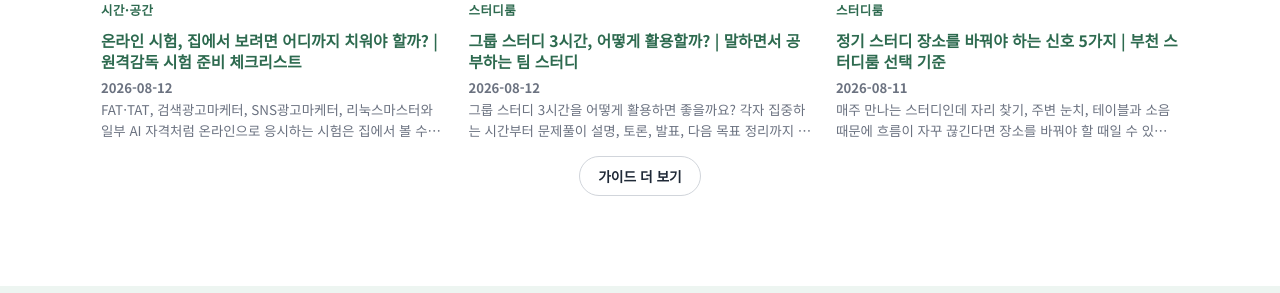
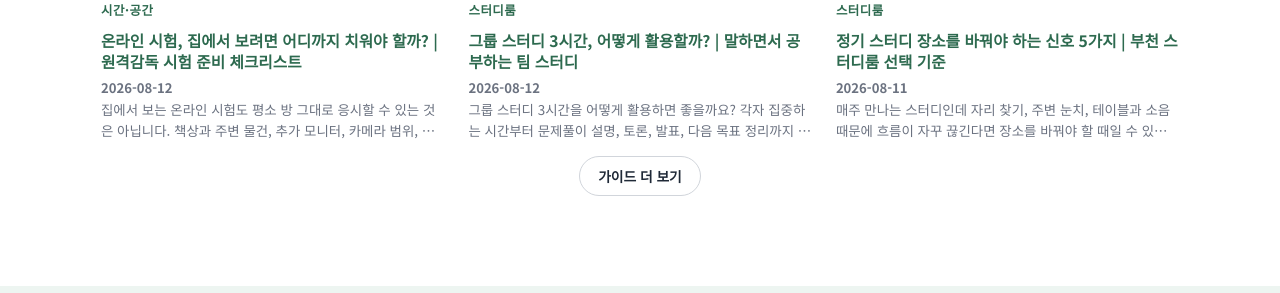
Before and after one commit to bareunspace/blog, a Jekyll site: the page built from index.html, in a window 1280 px wide and 900 px high, scrolled down 3542 px. Shown: the part 161-454 px from the top of the window. Built offline with Jekyll 4.4.1, drawn with Linux system fonts in a browser that asks for light colours; some of the changed lines change nothing that is shown.

Commit message:
Polish online exam home setup guide

```diff
--- a/_posts/2026-08-13-online-exam-home-setup.md
+++ b/_posts/2026-08-13-online-exam-home-setup.md
@@ -1,14 +1,14 @@
 ---
 layout: default
 title: 온라인 시험, 집에서 보려면 어디까지 치워야 할까? | 원격감독 시험 준비 체크리스트
-description: FAT·TAT, 검색광고마케터, SNS광고마케터, 리눅스마스터와 일부 AI 자격처럼 온라인으로 응시하는 시험은 집에서 볼 수 있지만 책상과 주변 공간, 장비, 가족 동선까지 준비해야 할 수 있습니다. 원격감독 시험 전 확인할 항목을 정리했습니다.
+description: 집에서 보는 온라인 시험도 평소 방 그대로 응시할 수 있는 것은 아닙니다. 책상과 주변 물건, 추가 모니터, 카메라 범위, 가족 동선까지 확인해야 할 수 있어 원격감독 시험 전에 무엇을 정리하고 준비해야 하는지 정리했습니다.
 category: 시간·공간
 hub_series: time-space
 hub_section: problem
 hub_label: 온라인 시험
 hub_kicker: 집을 시험장처럼 만들어야 하는 날
 hub_title: 온라인 시험, 집에서 보려면 어디까지 치워야 할까?
-hub_description: 집에서 응시할 수 있는 온라인 시험도 시험 전 환경점검과 주변 정리가 필요할 수 있습니다. 시험 당일 당황하지 않도록 집에서 준비할 것과 대체 공간 선택 기준을 정리했습니다.
+hub_description: 집에서 응시할 수 있는 온라인 시험도 환경점검과 주변 정리가 필요할 수 있습니다. 시험 한 번 때문에 방을 크게 정리해야 할 때 무엇부터 확인해야 하는지 정리했습니다.
 hub_tags:
   - 온라인 시험
   - 원격감독
@@ -35,7 +35,7 @@
   <div class="section-inner">
     <p class="section-label">Online Exam Setup Guide</p>
     <h1 class="section-title">온라인 시험,<br />집에서 보려면 어디까지 치워야 할까?</h1>
-    <p class="section-desc">온라인 시험은 집에서 볼 수 있으니 편할 것 같지만, 막상 시험 안내를 확인하면 이야기가 달라질 수 있습니다. 책상 위 물건을 정리하고, 카메라에 보이는 주변을 확인하고, 가족이나 룸메이트가 들어오지 않도록 해야 하는 등 <strong>평소 생활하던 방을 몇 시간 동안 시험장처럼 바꿔야 할 수 있기 때문입니다.</strong></p>
+    <p class="section-desc"><strong>“집에서 볼 수 있다”와 “평소 쓰던 방 그대로 시험을 볼 수 있다”는 다른 이야기입니다.</strong> 온라인 감독 시험은 책상 위 물건을 치우고, 카메라에 보이는 주변을 확인하고, 추가 모니터나 전자기기를 정리하고, 가족이나 룸메이트의 출입까지 조정해야 할 수 있습니다. 시험 한 번 때문에 방을 꽤 크게 정리해야 하는 이유입니다.</p>
     <div class="hero-btns">
       <a href="#quick-answer" class="btn-primary">시험 전 체크할 것 보기</a>
       <a href="#home-exams" class="btn-outline">집에서 보는 시험 예시</a>
@@ -49,7 +49,7 @@
   <div class="section-inner">
     <figure class="article-hero-visual">
       <img class="article-hero-full" src="/images/online-exam-home-setup.webp" alt="온라인 감독 시험을 앞두고 책상과 주변을 정리하며 노트북과 스마트폰을 준비하는 모습" loading="eager" />
-      <figcaption>온라인 시험은 집에서 볼 수 있다는 점은 편하지만, 실제 응시 전에는 평소 생활공간을 시험환경에 맞게 정리해야 할 수 있습니다.</figcaption>
+      <figcaption>온라인 시험은 집에서 볼 수 있어도 평소 생활하던 방을 그대로 사용할 수 있는지는 별개의 문제입니다. 시험 규정에 따라 책상과 주변 환경을 다시 준비해야 할 수 있습니다.</figcaption>
     </figure>
   </div>
 </section>
@@ -57,12 +57,12 @@
 <section id="quick-answer" class="guide-summary-section">
   <div class="section-inner">
     <p class="section-label">Quick Answer</p>
-    <h2 class="section-title">집에서 시험을 본다고<br />노트북만 켜면 되는 것은 아닙니다</h2>
-    <p class="section-desc">온라인 감독 시험은 시험별로 응시환경 규정이 다릅니다. <strong>책상과 주변 물건, 다른 모니터와 전자기기, 카메라 촬영 범위, 다른 사람의 출입 가능성</strong> 등을 확인해야 할 수 있습니다.</p>
+    <h2 class="section-title">집에서 볼 수 있어도,<br />평소 방 그대로는 안 될 수 있습니다</h2>
+    <p class="section-desc">온라인 감독 시험은 종목마다 응시환경 규정이 다릅니다. <strong>책상과 주변 물건, 다른 모니터와 전자기기, 카메라 촬영 범위, 다른 사람의 출입 가능성</strong> 등을 시험 전에 확인해야 할 수 있습니다. 먼저 본인이 응시하는 회차의 공식 안내를 확인한 뒤 필요한 만큼만 정리하는 것이 가장 정확합니다.</p>
     <div class="guide-summary-grid">
       <article class="guide-summary-card"><span>01</span><h3>책상 주변 정리</h3><p>시험에서 허용하지 않는 책, 메모, 전자기기 등이 주변에 없는지 확인합니다.</p></article>
-      <article class="guide-summary-card"><span>02</span><h3>생활공간 정리</h3><p>카메라로 주변 환경을 확인하는 시험이라면 책상뿐 아니라 카메라에 잡히는 범위도 신경 써야 할 수 있습니다.</p></article>
-      <article class="guide-summary-card"><span>03</span><h3>사람과 동선 통제</h3><p>시험 중 가족이나 룸메이트가 들어오지 않도록 미리 알리고 환경을 만들어야 합니다.</p></article>
+      <article class="guide-summary-card"><span>02</span><h3>카메라 범위 확인</h3><p>웹캠이나 스마트폰으로 주변 환경을 확인하는 시험이라면 화면에 잡히는 범위도 미리 살펴봅니다.</p></article>
+      <article class="guide-summary-card"><span>03</span><h3>생활 동선 통제</h3><p>시험 중 가족이나 룸메이트가 들어오지 않도록 시험시간과 준비시간을 미리 공유합니다.</p></article>
     </div>
   </div>
 </section>
@@ -88,35 +88,35 @@
 
     <div class="guide-summary-grid">
       <article class="guide-summary-card"><span>회계</span><h3>FAT 1·2급 / TAT 1·2급</h3><p>한국공인회계사회 AT자격시험은 2026년 FAT·TAT 시험을 비대면 방식으로 운영하고 있으며, 시험 전 사전테스트와 시험 당일 신분확인·환경점검 절차를 안내하고 있습니다.</p></article>
-      <article class="guide-summary-card"><span>IT</span><h3>리눅스마스터 2급 1차</h3><p>KAIT의 온라인 비대면 시험 대상 종목입니다. 2026년부터 웹캠과 스마트폰 카메라를 활용한 감독 방식이 적용되고 있습니다.</p></article>
+      <article class="guide-summary-card"><span>IT</span><h3>리눅스마스터 2급 1차</h3><p>KAIT의 온라인 비대면 시험 대상 종목입니다. 온라인 시험에서는 응시 장비와 감독 환경을 사전에 확인해야 합니다.</p></article>
       <article class="guide-summary-card"><span>마케팅</span><h3>검색광고마케터·SNS광고마케터 1급</h3><p>2026년 정기검정이 비대면 방식으로 안내되어 있습니다. 온라인 시험 환경과 장비 조건을 사전에 확인해야 합니다.</p></article>
     </div>
 
     <div class="guide-summary-grid" style="margin-top: 1rem;">
       <article class="guide-summary-card"><span>AI</span><h3>AI활용능력 프롬프트엔지니어</h3><p>1급·2급이 KAIT 온라인 비대면 시험 대상에 포함되어 있습니다.</p></article>
-      <article class="guide-summary-card"><span>AI</span><h3>AI활용능력 프로그래밍</h3><p>1급·2급이 온라인 비대면 시험 대상에 포함되어 있으며 웹캠과 스마트폰 카메라 준비가 안내됩니다.</p></article>
+      <article class="guide-summary-card"><span>AI</span><h3>AI활용능력 프로그래밍</h3><p>1급·2급이 온라인 비대면 시험 대상에 포함되어 있으며 시험별 장비 조건을 확인해야 합니다.</p></article>
       <article class="guide-summary-card"><span>AI</span><h3>AI활용능력 서비스기획 2급</h3><p>온라인 비대면 시험 대상 종목으로 안내되어 있습니다.</p></article>
     </div>
 
-    <p>예를 들어 KAIT의 일부 온라인 시험 안내에서는 <strong>PC 또는 노트북 1대, 마이크 기능이 있는 웹캠, 스마트폰 카메라</strong> 등을 준비하도록 하고, 응시장소로 1인 1실이 가능한 자택·기숙사·회사 회의실 등을 안내합니다.</p>
+    <p>예를 들어 KAIT의 일부 온라인 시험 안내에서는 <strong>PC 또는 노트북, 웹캠·마이크, 스마트폰 카메라</strong> 등을 준비하도록 하고, 1인 1실이 가능한 자택·기숙사·회사 회의실 등에서 응시하도록 안내합니다.</p>
     <p><strong>중요:</strong> 위 목록은 현재 확인되는 대표 사례입니다. 종목별 시험 방식과 세부 환경 조건은 바뀔 수 있으므로 접수 후 받은 수험자 안내와 공식 공지를 반드시 다시 확인하세요.</p>
   </div>
 </section>
 
 <section id="cleanup">
   <div class="section-inner">
-    <h2 class="section-title">집에서 온라인 시험을 보려면<br />왜 주변까지 정리해야 할까?</h2>
-    <p>집은 원래 생활을 위한 공간입니다. 책상에는 책과 메모지가 있고, 옆에는 태블릿이나 두 번째 모니터가 있을 수 있습니다. 가족의 물건이 놓여 있을 수도 있고 시험 도중 누군가 문을 열고 들어오는 일도 평소에는 특별한 문제가 아닙니다.</p>
+    <h2 class="section-title">시험 한 번인데,<br />왜 방 정리가 커질 수 있을까?</h2>
+    <p>집은 원래 생활을 위한 공간입니다. 책상에는 책과 메모지가 있고, 옆에는 태블릿이나 두 번째 모니터가 있을 수 있습니다. 가족의 물건이 놓여 있거나 시험 도중 누군가 문을 열고 들어오는 일도 평소에는 특별한 문제가 아닙니다.</p>
     <p>하지만 원격감독 시험에서는 이런 평범한 생활환경이 확인 대상이 될 수 있습니다.</p>
-    <p>일부 온라인 시험은 듀얼모니터 사용을 제한하고, 응시자가 혼자 있는 공간을 요구하며, 웹캠과 스마트폰 카메라를 이용해 응시자와 주변 환경을 감독합니다.</p>
-    <p>따라서 시험 당일에는 단순히 책상 한쪽만 비우는 것이 아니라 <strong>카메라에 보이는 범위와 시험 중 일어날 수 있는 생활 동선까지 함께 생각해야 할 수 있습니다.</strong></p>
-    <p>사람에 따라서는 결국 온라인 시험 한 번 때문에 방을 꽤 크게 정리하는 느낌을 받을 수도 있습니다.</p>
+    <p>일부 온라인 시험은 추가 모니터 사용을 제한하고, 응시자가 혼자 있는 공간을 요구하거나, 웹캠과 스마트폰 카메라를 이용해 응시자와 주변 환경을 감독합니다.</p>
+    <p>그래서 책상 한쪽만 치우려다가 <strong>카메라에 보이는 범위, 주변 전자기기, 문 주변과 가족 동선까지 손보게 되는 경우</strong>가 생길 수 있습니다.</p>
+    <p>시험마다 필요한 정리 범위는 다르지만, 응시자 입장에서는 온라인 시험 한 번을 위해 <strong>사실상 작은 대청소를 하는 것처럼 느껴질 수 있는 이유</strong>입니다.</p>
   </div>
 </section>
 
 <section id="checklist">
   <div class="section-inner">
-    <h2 class="section-title">시험 전, 집에서 먼저 확인할 것</h2>
+    <h2 class="section-title">대청소 전에,<br />시험 규정부터 보고 이것만 확인하세요</h2>
     <div class="about-principle-grid">
       <article class="about-principle-item" data-step="01"><h3>책상 위 자료</h3><p>책, 노트, 포스트잇, 메모 등 시험에서 허용하지 않을 수 있는 자료가 놓여 있지 않은지 확인합니다.</p></article>
       <article class="about-principle-item" data-step="02"><h3>두 번째 모니터</h3><p>듀얼모니터나 추가 화면을 제한하는 시험이라면 연결된 모니터와 장비를 규정에 맞게 정리합니다.</p></article>
@@ -125,7 +125,7 @@
       <article class="about-principle-item" data-step="05"><h3>주변 물건</h3><p>시험기관의 환경점검이 있다면 주변에 있는 불필요한 물건을 미리 치워두는 편이 편합니다.</p></article>
       <article class="about-principle-item" data-step="06"><h3>문과 출입 동선</h3><p>시험 중 다른 사람이 들어오지 않도록 방 문과 가족의 이동 동선을 미리 확인합니다.</p></article>
     </div>
-    <p>중요한 건 무조건 방을 비우는 것이 아닙니다. <strong>본인이 응시하는 시험에서 요구하는 환경만큼 정확하게 준비하는 것</strong>입니다.</p>
+    <p><strong>방을 무조건 텅 비울 필요는 없습니다.</strong> 먼저 시험 규정을 읽고, 본인이 응시하는 시험에서 요구하는 범위만 정확하게 준비하는 것이 핵심입니다.</p>
   </div>
 </section>
 
@@ -134,17 +134,17 @@
     <h2 class="section-title">물건보다 더 어려운 건<br />집 안의 생활을 멈추는 일일 수 있습니다</h2>
     <p>책상은 미리 정리할 수 있습니다. 하지만 시험시간 동안 가족의 생활까지 완전히 통제하는 건 생각보다 어려울 수 있습니다.</p>
     <div class="guide-summary-grid">
-      <article class="guide-summary-card"><span>가족</span><h3>문을 열고 들어오는 상황</h3><p>시험시간과 준비시간을 미리 알려 방에 들어오지 않도록 해야 할 수 있습니다.</p></article>
-      <article class="guide-summary-card"><span>생활</span><h3>TV·통화·청소 소리</h3><p>시험 중 집중을 방해할 수 있는 생활소음이 예상된다면 시간대를 함께 조정해야 합니다.</p></article>
-      <article class="guide-summary-card"><span>변수</span><h3>반려동물·초인종·택배</h3><p>평소에는 작은 일이지만 시험 중에는 신경 쓰이는 변수가 될 수 있습니다.</p></article>
+      <article class="guide-summary-card"><span>가족</span><h3>문을 열고 들어오는 상황</h3><p>시험시간뿐 아니라 환경점검과 준비시간까지 미리 알려 방에 들어오지 않도록 조정합니다.</p></article>
+      <article class="guide-summary-card"><span>생활</span><h3>TV·통화·청소 소리</h3><p>시험 중 집중을 방해할 수 있는 생활소음이 예상된다면 시험시간과 겹치지 않도록 미리 조율합니다.</p></article>
+      <article class="guide-summary-card"><span>변수</span><h3>반려동물·초인종·택배</h3><p>평소에는 작은 일이지만 시험 중에는 예상하지 못한 방해가 될 수 있습니다.</p></article>
     </div>
-    <p>혼자 사는 사람이라면 비교적 간단할 수 있지만, 가족이나 룸메이트와 함께 사는 경우에는 <strong>시험시간 몇 시간 동안 집 전체의 생활 패턴을 조정해야 하는 상황</strong>도 생길 수 있습니다.</p>
+    <p>혼자 사는 사람이라면 비교적 간단할 수 있지만, 가족이나 룸메이트와 함께 사는 경우에는 <strong>시험 몇 시간 때문에 방 하나가 아니라 집 안의 생활 패턴까지 조정해야 하는 상황</strong>이 생길 수 있습니다.</p>
   </div>
 </section>
 
 <section id="equipment">
   <div class="section-inner">
-    <h2 class="section-title">청소가 끝나도<br />장비 점검이 남아 있습니다</h2>
+    <h2 class="section-title">방을 치웠다면<br />이제 장비와 인터넷을 확인할 차례입니다</h2>
     <p>온라인 시험에서는 공간만 준비하면 끝나는 것이 아닙니다. 시험에 따라 PC 또는 노트북, 웹캠, 마이크, 스마트폰 등이 필요할 수 있으며 안정적인 인터넷 환경도 확인해야 합니다.</p>
     <div class="about-principle-grid">
       <article class="about-principle-item"><h3>노트북·PC</h3><p>시험 프로그램과 브라우저 요구사항을 확인합니다.</p></article>
@@ -158,10 +158,9 @@
 <section id="alternative">
   <div class="section-inner">
     <p class="section-label">Alternative</p>
-    <h2 class="section-title">시험 한 번 때문에 집을 크게 정리해야 한다면?</h2>
-    <p>집에서 시험을 볼 수 있고 환경을 쉽게 만들 수 있다면 굳이 다른 장소를 이용할 필요는 없습니다.</p>
-    <p>하지만 시험 때문에 책상과 주변을 크게 정리해야 하고, 가족에게 몇 시간 동안 생활 동선을 바꿔달라고 해야 하고, 시험 중 출입이나 소음까지 계속 걱정해야 한다면 다른 선택도 생각해볼 수 있습니다.</p>
-    <p><strong>시험에 필요한 몇 시간만 독립된 공간을 확보하는 방식</strong>입니다.</p>
+    <h2 class="section-title">시험보다 방 정리가 더 부담스럽다면?</h2>
+    <p>집에서 시험 환경을 쉽게 만들 수 있다면 굳이 다른 장소를 이용할 이유는 없습니다.</p>
+    <p>하지만 시험 한 번 때문에 책상과 주변을 크게 정리하고, 가족에게 몇 시간 동안 생활 동선을 바꿔달라고 하고, 시험 중 출입이나 생활소음까지 계속 걱정해야 한다면 <strong>시험에 필요한 시간만 독립된 공간을 확보하는 방법</strong>도 비교해볼 수 있습니다.</p>
     <p>이 경우에도 아무 공간이나 예약하면 되는 것은 아닙니다. 본인이 응시하는 시험의 규정을 먼저 확인하고 실제 공간이 그 조건에 맞는지를 비교해야 합니다.</p>
     <ul>
       <li>예약한 시간 동안 공간을 단독으로 사용할 수 있는가</li>
@@ -177,14 +176,14 @@
 <section id="bareunjari">
   <div class="section-inner">
     <p class="section-label">Protected Personal Time</p>
-    <h2 class="section-title">부천·신중동에서<br />시험시간 동안 개인 공간이 필요하다면</h2>
+    <h2 class="section-title">부천·신중동에서<br />시험 몇 시간만 개인 공간이 필요하다면</h2>
     <p>바른자리는 예약한 시간 동안 한 팀이 사용하는 프라이빗 공간대여 서비스입니다.</p>
     <p>온라인 시험 한 번 때문에 집을 크게 정리하거나 시험시간 동안 가족의 생활까지 조정하는 것이 어렵다면, 필요한 시간 동안 사용할 외부 공간을 검토할 수 있습니다.</p>
     <p>다만 바른자리가 모든 온라인 시험의 응시환경을 충족한다고 일괄적으로 안내할 수는 없습니다. <strong>반드시 본인이 응시하는 시험의 공식 규정을 먼저 확인하고, 필요한 공간 조건을 바른자리의 실제 시설과 비교한 뒤 예약해 주세요.</strong></p>
     <p>현재 안내 요금은 <strong>1시간 10,000원</strong>입니다.</p>
     <p>바른자리는 시험 운영기관이나 공식 고사장이 아니며, 시험 응시용 노트북·웹캠·스마트폰 등의 장비를 제공하는 서비스도 아닙니다.</p>
     <div class="hero-btns">
-      <a href="https://m.place.naver.com/place/2041312316/ticket" target="_blank" rel="noopener noreferrer" class="btn-primary">필요한 시간 확인하기</a>
+      <a href="https://m.place.naver.com/place/2041312316/ticket" target="_blank" rel="noopener noreferrer" class="btn-primary">시험시간에 맞춰 예약 확인하기</a>
       <a href="{{ '/time-space/' | relative_url }}" class="btn-outline">시간·공간 글 더 보기</a>
     </div>
   </div>
@@ -194,13 +193,13 @@
   <div class="section-inner">
     <h2 class="section-title">온라인 시험 준비 FAQ</h2>
     <div class="contact-faq">
-      <details><summary>집에서 온라인 시험을 보려면 방을 전부 비워야 하나요?</summary><p>모든 시험에서 방 전체를 비우도록 요구하는 것은 아닙니다. 시험마다 환경점검 방법과 허용 물품이 다르므로 본인이 응시하는 시험의 공식 안내를 기준으로 책상과 주변을 정리해야 합니다.</p></details>
+      <details><summary>온라인 시험 때문에 정말 방을 대청소해야 하나요?</summary><p>모든 시험에서 방 전체를 비우도록 요구하는 것은 아닙니다. 다만 시험에 따라 책상 위 자료, 추가 모니터와 전자기기, 카메라에 보이는 주변 환경 등을 확인할 수 있어 평소보다 정리할 범위가 커질 수 있습니다. 먼저 본인이 응시하는 시험의 공식 안내를 확인하세요.</p></details>
       <details><summary>책상 위에 책이나 메모가 있으면 안 되나요?</summary><p>허용되는 자료는 시험마다 다릅니다. 시험에서 사용할 수 없는 책이나 메모가 있다면 시험 전에 치워두고, 허용되는 필기구나 종이도 공식 안내를 확인하세요.</p></details>
-      <details><summary>듀얼모니터를 사용해도 되나요?</summary><p>시험마다 다릅니다. 일부 KAIT 온라인 시험은 듀얼모니터 사용을 제한하고 있으므로 응시할 시험의 장비 규정을 반드시 확인해야 합니다.</p></details>
+      <details><summary>듀얼모니터를 사용해도 되나요?</summary><p>시험마다 다릅니다. 일부 온라인 시험은 듀얼모니터나 추가 화면 사용을 제한하므로 응시할 시험의 장비 규정을 반드시 확인해야 합니다.</p></details>
       <details><summary>가족이 시험 중 방에 들어오면 문제가 되나요?</summary><p>온라인 감독 시험은 타인이 함께 있는 환경을 제한할 수 있습니다. 시험시간뿐 아니라 신분확인과 환경점검 시간까지 고려해 가족이나 룸메이트에게 미리 알려두는 것이 좋습니다.</p></details>
       <details><summary>CCTV가 있는 외부 공간에서도 시험을 볼 수 있나요?</summary><p>CCTV나 유리벽 등 공간 조건에 대한 기준은 시험마다 다를 수 있습니다. 외부 공간을 사용할 경우 먼저 공간 조건을 확인한 뒤 시험기관의 공식 응시환경 규정과 비교하세요.</p></details>
       <details><summary>FAT·TAT도 집에서 볼 수 있나요?</summary><p>2026년 FAT 1·2급과 TAT 1·2급 시험은 비대면 방식으로 안내되고 있습니다. 다만 시험 방식은 향후 변경될 수 있으므로 실제 응시 회차의 시행계획과 수험자 안내를 다시 확인해야 합니다.</p></details>
-      <details><summary>시험시간만큼만 공간을 예약하면 되나요?</summary><p>시험에 따라 본시험 전에 신분확인, 환경점검, 로그인, 장비 확인 시간이 필요합니다. FAT·TAT의 2026년 시행계획에는 시험 시작 전 신분확인과 환경점검 시간이 별도로 안내되어 있으므로 공식 입실시간을 확인한 뒤 충분한 시간을 확보해야 합니다.</p></details>
+      <details><summary>시험시간만큼만 공간을 예약하면 되나요?</summary><p>시험에 따라 본시험 전에 신분확인, 환경점검, 로그인, 장비 확인 시간이 필요합니다. 공식 입실시간과 준비 절차를 확인한 뒤 시험시간보다 여유 있게 공간을 확보하는 편이 좋습니다.</p></details>
     </div>
   </div>
 </section>
@@ -210,8 +209,8 @@
     <div class="blog-conversion-panel">
       <div>
         <p class="section-label soft">Exam Day</p>
-        <h2>시험 한 번 때문에<br />집 전체를 시험장처럼 만들고 있다면</h2>
-        <p>먼저 시험 규정을 확인하세요. 집에서 준비하기 어렵다면 시험에 필요한 몇 시간만 독립된 공간을 확보하는 방법도 비교해볼 수 있습니다.</p>
+        <h2>시험 한 번 때문에<br />집을 시험장처럼 만들고 있다면</h2>
+        <p>대청소부터 시작하지 말고 먼저 시험 규정을 확인하세요. 집에서 준비하기 어렵다면 시험에 필요한 몇 시간만 독립된 공간을 확보하는 방법도 비교해볼 수 있습니다.</p>
       </div>
       <div class="blog-conversion-actions">
         <a href="https://m.place.naver.com/place/2041312316/ticket" target="_blank" rel="noopener noreferrer" class="btn-primary">예약 가능 시간 확인하기</a>
```
